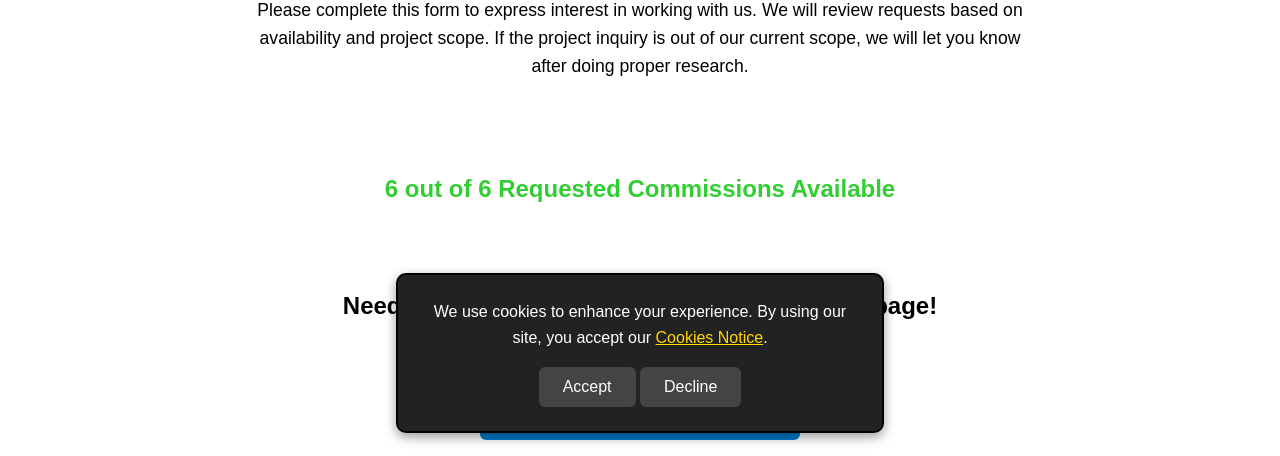
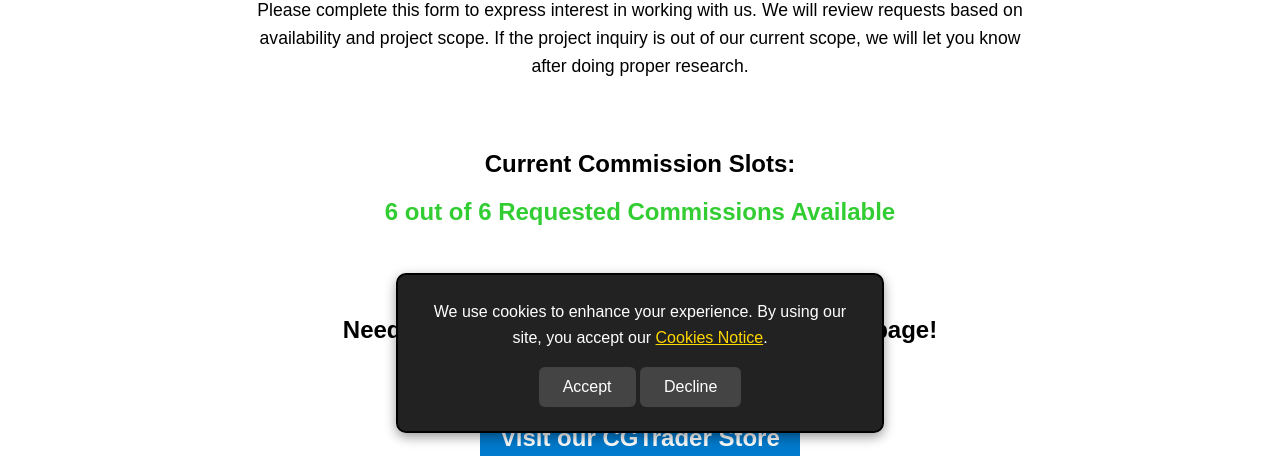
Before and after one commit to Twin-Unified-Studios/TwinUnifiedStudios.github.io, a plain HTML site: page waitlist.html in a window 1280 px wide. Shown: the part 343-799 px from the top of the page. Drawn offline with Linux system fonts and the light colour scheme.

Commit message:
Update waitlist.html
Updated a change to ensure that the "Current Commission Slots:" Line align with light and dark mode.

```diff
--- a/waitlist.html
+++ b/waitlist.html
@@ -17,8 +17,8 @@
       <h1>Join the Commission Waitlist</h1>
       <p>Please complete this form to express interest in working with us. We will review requests based on availability and project scope. If the project inquiry is out of our current scope, we will let you know after doing proper research.</p>
       <br>
+      <h2 id="commission-label"><strong>Current Commission Slots:</strong></h2>
       <h2 style="text-align: center; margin-top: 1rem;">
-        <span style="color: white;"><strong>Current Commission Slots:</strong></span><br>
         <span style="color: limegreen;"><strong>6 out of 6 Requested Commissions Available</strong></span>
       </h2>
     <br>
```
